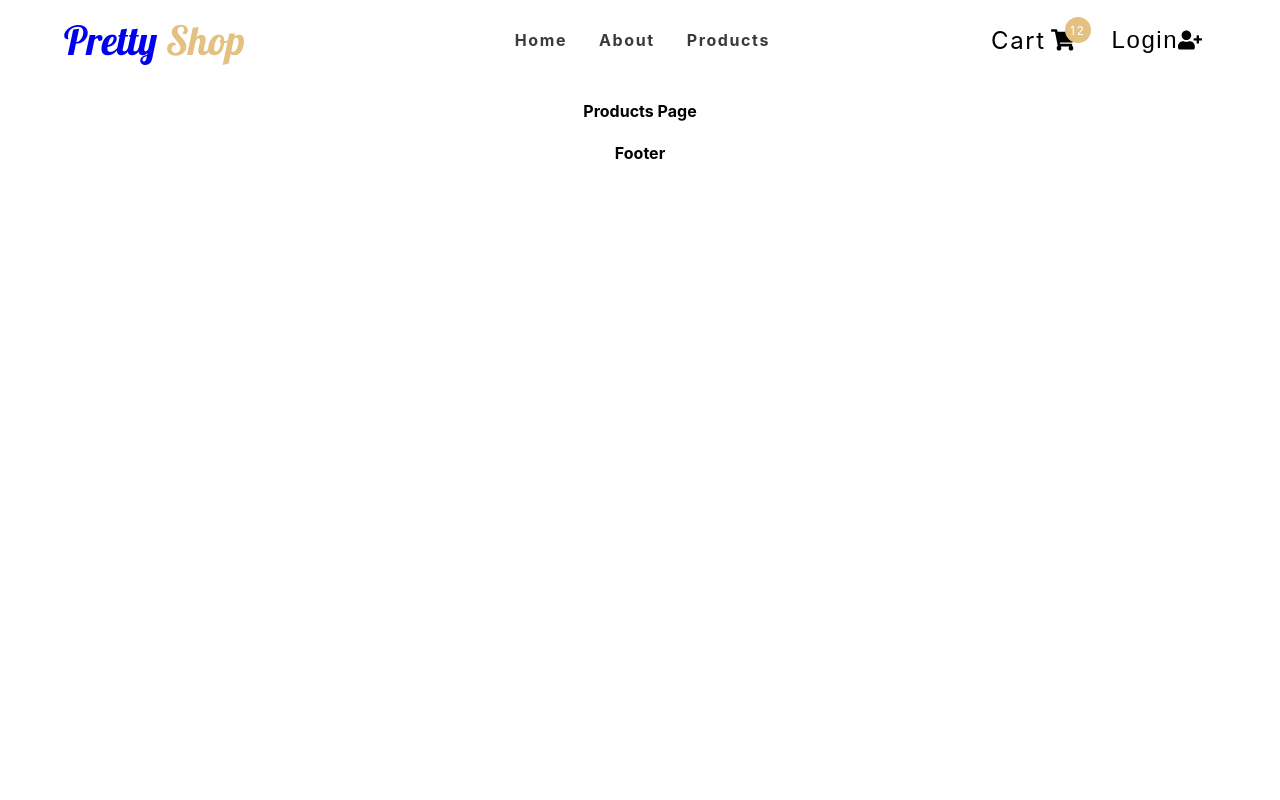
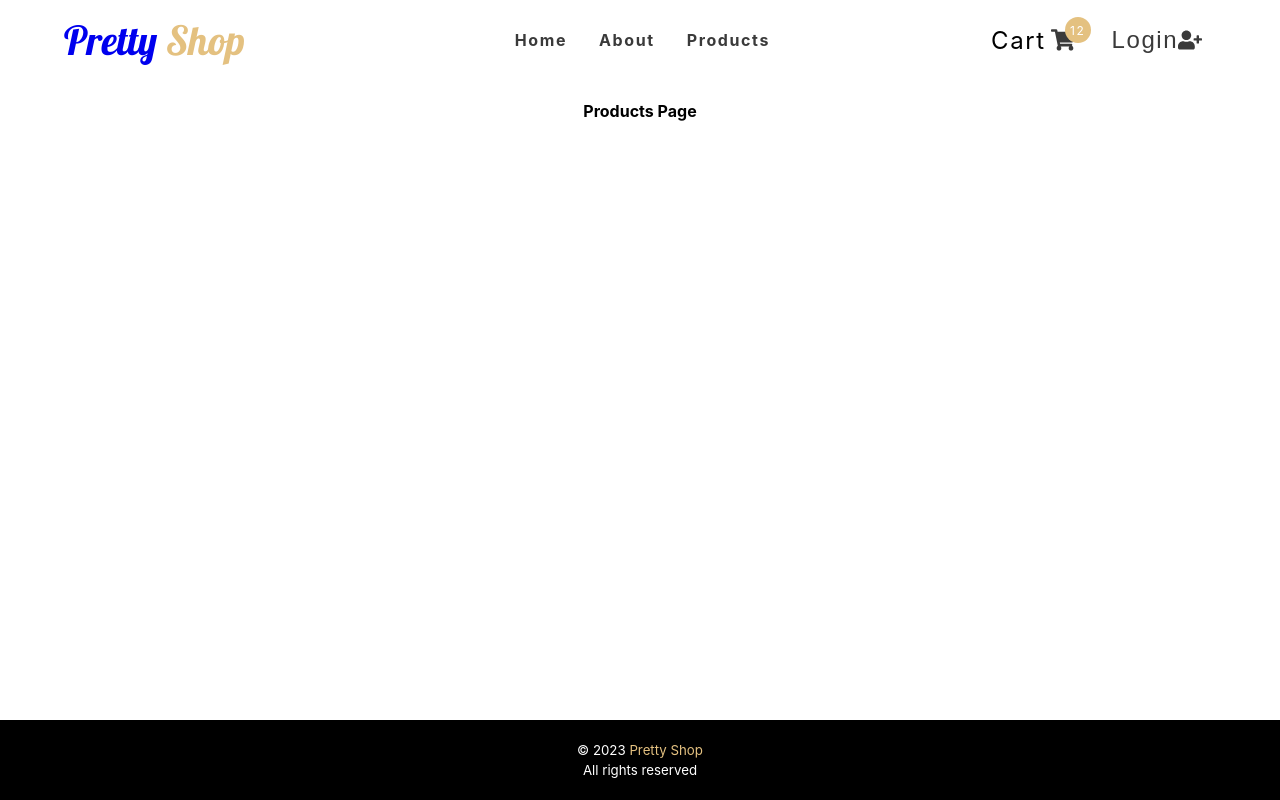
Before and after one commit to mariata06/pretty-shop, a React (Create React App) app: page /Products in a window 1280 px wide. Built offline with nearby package versions, Linux system fonts and the light colour scheme.

Commit message:
Add Footer

```diff
--- a/src/components/CartButtons.js
+++ b/src/components/CartButtons.js
@@ -50,6 +50,7 @@ const Wrapper = styled.div`
         svg {
             height: 1.6rem;
             margin-left: 5px;
+            color: var(--color-grey-50);
         }
     }
 
@@ -76,7 +77,7 @@ const Wrapper = styled.div`
         border-color: transparent;
         font-size: 1.5rem;
         cursor: pointer;
-        color: var(--clr-grey-50);
+        color: var(--color-grey-50);
         letter-spacing: var(--spacing);
     }
 
--- a/src/components/Footer.js
+++ b/src/components/Footer.js
@@ -1,11 +1,40 @@
 import React from 'react';
+
+//styles
+import styled from 'styled-components';
 
 const Footer = () => {
   return (
-    <div className="Footer">
-        <h4>Footer</h4>
-    </div>
+    <Wrapper className="Footer">
+        <h5>&copy; {new Date().getFullYear()}
+          <span>&nbsp;Pretty Shop</span>
+        </h5>
+        <h5>All rights reserved</h5>
+    </Wrapper>
   );
-}
+};
+
+const Wrapper = styled.footer`
+  height: 5rem;
+  display: flex;
+  flex-direction: column;
+  justify-content: center;
+  align-items: center;
+  background: var(--color-black);
+  text-align: center;
+  flex: 0 0 auto;
+  span {
+    color: var(--color-beige);
+  }
+
+  h5 {
+    color: var(--color-white);
+    margin: 0.1rem;
+    font-weight: 400;
+    text-transform: none;
+    line-height: 1.25;
+
+  }
+`
 
 export default Footer;
--- a/src/index.css
+++ b/src/index.css
@@ -11,6 +11,7 @@
   --color-grey-30: #adb4b9;
   --color-grey-40: #4b4b4b;
   --color-grey-50: #3a3a3a;
+  --color-black: #000;
   --color-white: #fff;
   --color-red-dark: hsl(360, 67%, 44%);
   --color-red-light: hsl(360, 71%, 66%);
@@ -35,3 +36,14 @@ body {
 a {
   text-decoration: none;
 }
+
+.App {
+  display: flex;
+  flex-direction: column;
+  min-height: 100vh;
+  height: 100%;
+}
+
+.content {
+  flex: 1 0 auto;
+}
--- a/src/pages/AboutPage.js
+++ b/src/pages/AboutPage.js
@@ -2,7 +2,7 @@ import React from 'react';
 
 const AboutPage = () => {
   return (
-    <div className="About">
+    <div className="About content">
         <h4>About Page</h4>
     </div>
   );
--- a/src/pages/CartPage.js
+++ b/src/pages/CartPage.js
@@ -2,7 +2,7 @@ import React from 'react';
 
 const CartPage = () => {
   return (
-    <div className="Cart">
+    <div className="Cart content">
         <h4>Cart Page</h4>
     </div>
   );
--- a/src/pages/HomePage.js
+++ b/src/pages/HomePage.js
@@ -2,7 +2,7 @@ import React from 'react';
 
 const HomePage = () => {
   return (
-    <div className="Home">
+    <div className="Home content">
         <h4>Home Page</h4>
     </div>
   );
--- a/src/pages/ProductsPage.js
+++ b/src/pages/ProductsPage.js
@@ -2,7 +2,7 @@ import React from 'react';
 
 const ProductsPage = () => {
   return (
-    <div className="Products">
+    <div className="Products content">
         <h4>Products Page</h4>
     </div>
   );
```
